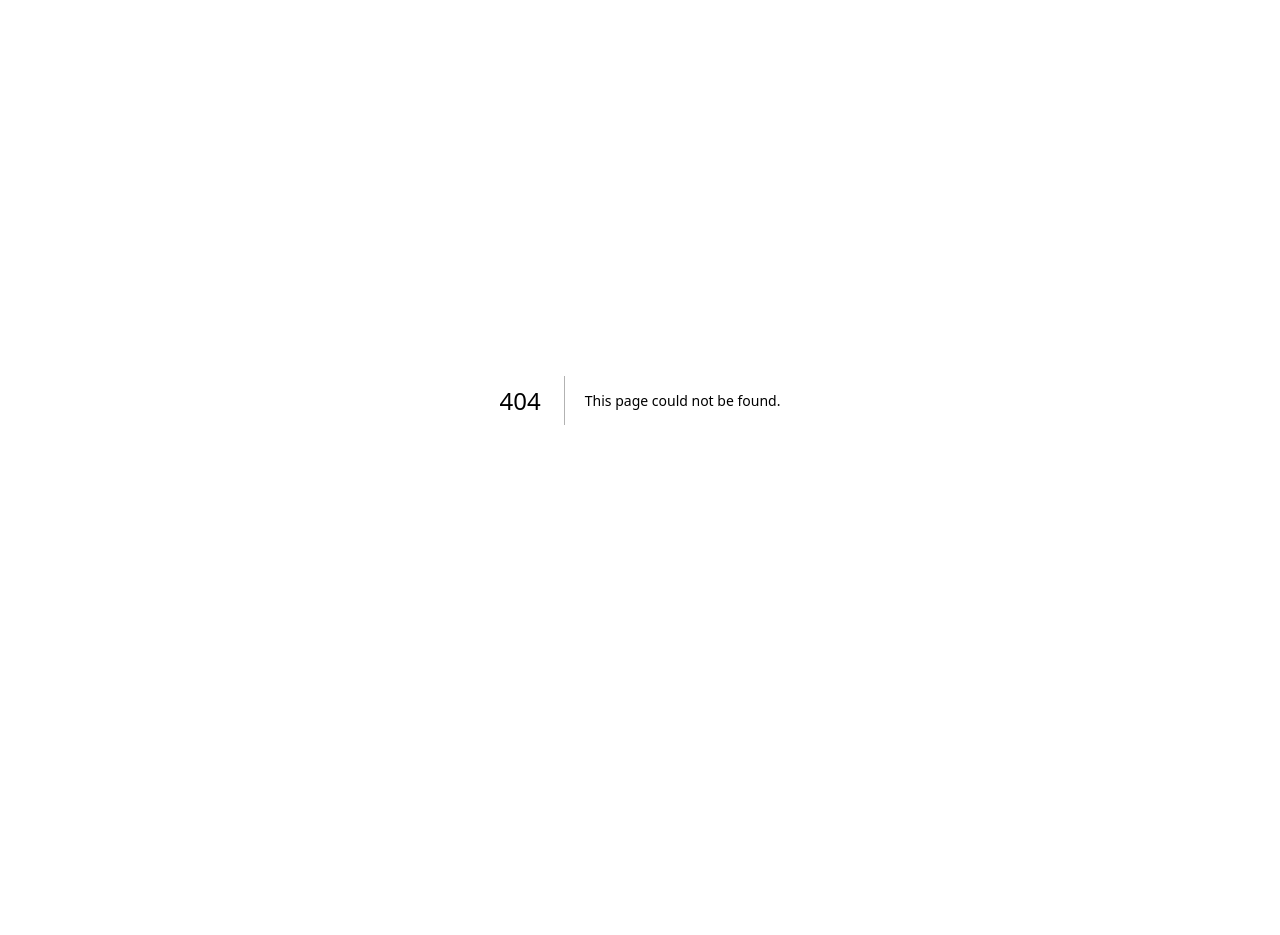
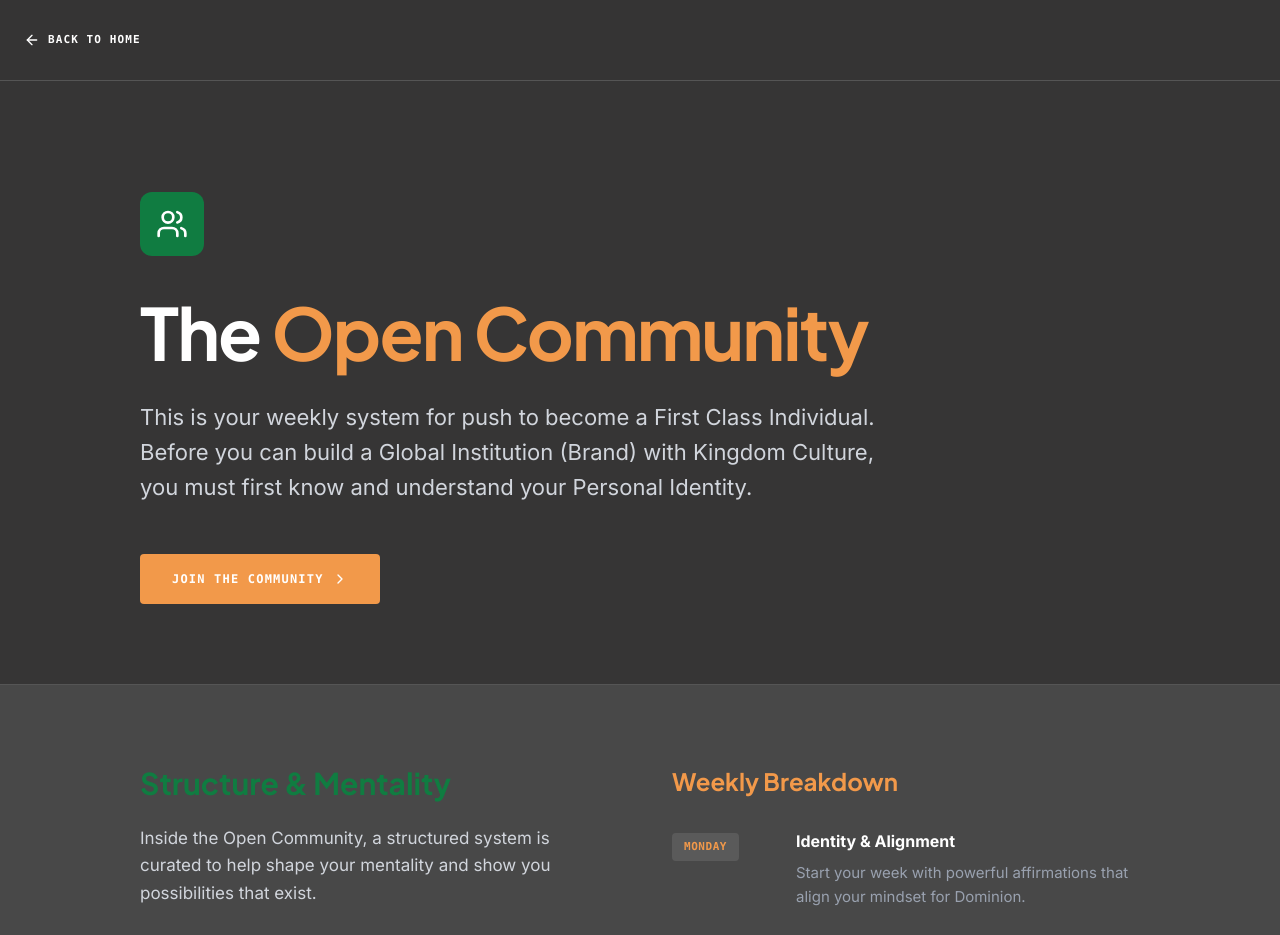
Before and after one commit to Wicje/LightBearerNetwork, a Next.js app: page /open-community in a window 1280 px wide. Before the commit this address had no page. Shown: the top 935 px of the page. Before the commit the page ends 800 px from the top, so only its background shows below. Built offline with nearby package versions, Linux system fonts and the light colour scheme.

Commit message:
feat: add Open Community page and update image config
Enable Google Drive images in next.config.ts and implement the Open Community details page. Additionally, update the homepage card layout for better positioning.

```diff
--- /dev/null
+++ b/app/open-community/page.tsx
@@ -0,0 +1,92 @@
+import Image from "next/image";
+import Link from "next/link";
+import {
+  Users,
+  ChevronRight,
+  ArrowLeft
+} from "lucide-react";
+
+export default function OpenCommunityPage() {
+  return (
+    <main className="min-h-screen bg-[#363535] text-white selection:bg-[#F2994A] selection:text-white pb-32">
+      {/* HEADER */}
+      <header className="fixed top-0 left-0 right-0 z-50 bg-[#363535]/90 backdrop-blur-md border-b border-[#555]">
+        <div className="max-w-[1400px] mx-auto px-6 h-20 flex items-center">
+          <Link href="/" className="flex items-center gap-2 text-white hover:text-[#F2994A] transition-colors font-mono uppercase tracking-widest text-[11px] font-bold">
+            <ArrowLeft className="w-4 h-4" />
+            Back to Home
+          </Link>
+        </div>
+      </header>
+
+      {/* HERO */}
+      <section className="pt-40 md:pt-48 pb-20 px-6">
+        <div className="max-w-[1000px] mx-auto">
+          <div className="w-16 h-16 rounded-xl bg-[#107C41] flex items-center justify-center mb-10">
+            <Users className="w-8 h-8 text-white" />
+          </div>
+
+          <h1 className="text-4xl sm:text-5xl md:text-7xl font-bold font-display tracking-tight mb-8">
+            The <span className="text-[#F2994A]">Open Community</span>
+          </h1>
+
+          <p className="text-[16px] md:text-[22px] text-gray-300 max-w-3xl leading-[1.6] mb-12">
+            This is your weekly system for push to become a First Class Individual. Before you can build a Global Institution (Brand) with Kingdom Culture, you must first know and understand your Personal Identity.
+          </p>
+
+          <button className="bg-[#F2994A] hover:bg-[#df8b40] text-white px-8 py-4 rounded-[4px] font-mono font-bold tracking-[0.1em] transition-colors uppercase text-[12px] flex items-center gap-2 justify-center w-full sm:w-auto">
+            Join the Community <ChevronRight className="w-4 h-4" />
+          </button>
+        </div>
+      </section>
+
+      {/* DETAILED CONTENT */}
+      <section className="px-6 py-20 bg-[#484848] border-y border-[#555]">
+        <div className="max-w-[1000px] mx-auto grid md:grid-cols-2 gap-12 md:gap-16">
+          <div>
+            <h2 className="text-3xl font-display font-bold mb-6 text-[#107C41]">Structure & Mentality</h2>
+            <p className="text-gray-300 leading-relaxed text-[16px] md:text-[17px] mb-6">
+              Inside the Open Community, a structured system is curated to help shape your mentality and show you possibilities that exist.
+            </p>
+            <p className="text-gray-300 leading-relaxed text-[16px] md:text-[17px]">
+              We believe that excellence in the marketplace is fundamentally tied to an individual's spiritual alignment and clarity of purpose. This space ensures you are always growing, always accountable, and constantly exposed to high-value insights.
+            </p>
+          </div>
+
+          <div>
+            <h3 className="text-2xl font-display font-bold mb-8 text-[#F2994A]">Weekly Breakdown</h3>
+            <div className="space-y-8">
+              {[
+                { day: "Monday", focus: "Identity & Alignment", desc: "Start your week with powerful affirmations that align your mindset for Dominion." },
+                { day: "Wednesday", focus: "Clarity & Direction", desc: "Get our weekly letter breaking down mindset patterns, sharing growth strategies that give you an edge in today's marketplace environment." },
+                { day: "Friday", focus: "Intentional Learning", desc: "Using the community focus points you learn on diverse subject matters that have direct impact and making you a better builder." },
+                { day: "Saturday", focus: "Spiritual Activation", desc: "Join focused prayer sessions to strengthen your spiritual altar for divine wisdom and guidance." },
+                { day: "Monthly", focus: "Growth & Exposure", desc: "Plug into our General Assembly for deeper interactive teachings and connections." }
+              ].map((schedule, idx) => (
+                <div key={idx} className="flex flex-col sm:flex-row gap-3 sm:gap-6">
+                  <div className="w-auto sm:w-[100px] shrink-0 sm:pt-1 inline-flex self-start">
+                    <span className="bg-[#5A5A5A] text-[#F2994A] px-3 py-1.5 rounded text-[11px] font-mono font-bold uppercase tracking-wider block text-center">
+                      {schedule.day}
+                    </span>
+                  </div>
+                  <div>
+                    <h5 className="text-white font-bold text-[16px] mb-2">{schedule.focus}</h5>
+                    <p className="text-gray-400 text-[14px] md:text-[15px] leading-relaxed">{schedule.desc}</p>
+                  </div>
+                </div>
+              ))}
+            </div>
+          </div>
+        </div>
+      </section>
+
+      {/* CTA */}
+      <section className="py-20 md:py-32 px-6 text-center">
+        <h2 className="text-3xl md:text-5xl font-display font-bold mb-8 leading-tight">Ready to step into your <br className="hidden md:block"/> <span className="text-[#107C41]">placement?</span></h2>
+        <button className="bg-[#107C41] hover:bg-[#0c5c30] text-white px-8 py-5 md:px-10 rounded-[4px] font-mono font-bold tracking-[0.1em] transition-colors uppercase text-[12px] md:text-[14px] w-full sm:w-auto">
+          Start your growth journey now
+        </button>
+      </section>
+    </main>
+  );
+}
--- a/app/page.tsx
+++ b/app/page.tsx
@@ -225,11 +225,11 @@ export default function Page() {
 
           <div className="grid md:grid-cols-2 gap-8 lg:gap-12">
             {/* Open Community */}
-            <div className="bg-[#484848] rounded-[24px] p-6 md:p-10 border border-[#555] flex flex-col relative overflow-hidden group">
+            <div className="bg-[#484848] rounded-[24px] p-6 md:p-10 border border-[#555] flex flex-col relative overflow-hidden group h-fit md:sticky md:top-24">
               <div className="absolute top-0 right-0 p-8 opacity-5 -translate-y-1/4 translate-x-1/4 group-hover:scale-110 transition-transform duration-500">
                 <Users className="w-48 h-48 text-white" />
               </div>
-              <div className="relative z-10">
+              <div className="relative z-10 flex flex-col h-full">
                 <div className="w-12 h-12 rounded bg-[#107C41] flex items-center justify-center mb-6 md:mb-8">
                   <Users className="w-6 h-6 text-white" />
                 </div>
@@ -240,32 +240,9 @@ export default function Page() {
                   Inside the Open Community, a structured system is curated to help shape your mentality and show you possibilities that exist.
                 </p>
 
-                <div className="space-y-6 mb-10">
-                  <h4 className="font-mono text-[#F2994A] text-[11px] uppercase tracking-[0.15em] font-bold pb-2 border-b border-[#555]">Weekly Breakdown</h4>
-                  {[
-                    { day: "Monday", focus: "Identity & Alignment", desc: "Start your week with powerful affirmations that align your mindset for Dominion." },
-                    { day: "Wednesday", focus: "Clarity & Direction", desc: "Get our weekly letter breaking down mindset patterns, sharing growth strategies that give you an edge in today's marketplace environment." },
-                    { day: "Friday", focus: "Intentional Learning", desc: "Using the community focus points you learn on diverse subject matters that have direct impact and making you a better builder." },
-                    { day: "Saturday", focus: "Spiritual Activation", desc: "Join focused prayer sessions to strengthen your spiritual altar for divine wisdom and guidance." },
-                    { day: "Monthly", focus: "Growth & Exposure", desc: "Plug into our General Assembly for deeper interactive teachings and connections." }
-                  ].map((schedule, idx) => (
-                    <div key={idx} className="flex flex-col sm:flex-row gap-2 sm:gap-4">
-                      <div className="w-auto sm:w-[100px] shrink-0 self-start sm:self-auto">
-                        <span className="bg-[#5A5A5A] text-[#F2994A] px-2 py-1 rounded text-[10px] font-mono font-bold uppercase tracking-wider block text-center inline-block sm:block">
-                          {schedule.day}
-                        </span>
-                      </div>
-                      <div>
-                        <h5 className="text-white font-bold text-[14px] mb-1">{schedule.focus}</h5>
-                        <p className="text-gray-400 text-[13px] leading-relaxed">{schedule.desc}</p>
-                      </div>
-                    </div>
-                  ))}
-                </div>
-
-                <button className="w-full bg-[#107C41] hover:bg-[#0c5c30] text-white py-4 rounded-[4px] font-mono text-[11px] uppercase tracking-[0.15em] font-bold transition-colors flex items-center justify-center gap-2 mt-auto">
-                  Start your growth journey now <ChevronRight className="w-4 h-4" />
-                </button>
+                <Link href="/open-community" className="w-full bg-[#107C41] hover:bg-[#0c5c30] text-white py-4 rounded-[4px] font-mono text-[11px] uppercase tracking-[0.15em] font-bold transition-colors flex items-center justify-center gap-2 mt-2 relative z-20">
+                  Explore Open Community <ChevronRight className="w-4 h-4" />
+                </Link>
               </div>
             </div>
 
@@ -329,16 +306,16 @@ export default function Page() {
           </div>
           <div className="grid grid-cols-1 sm:grid-cols-2 lg:grid-cols-4 gap-4 md:gap-6">
             <div className="aspect-square bg-gray-200 rounded-2xl overflow-hidden relative">
-              <Image src="https://images.unsplash.com/photo-1540575467063-178a50c2df87?auto=format&fit=crop&q=80&w=800" alt="Gallery" fill className="object-cover" referrerPolicy="no-referrer" />
+              <Image src="https://drive.google.com/uc?export=view&id=1oW_8eyaaLgCGJM3zHfFRJIOA9utn6WUS" alt="Gallery 1" fill className="object-cover" referrerPolicy="no-referrer" />
             </div>
             <div className="aspect-square bg-gray-200 rounded-2xl overflow-hidden relative">
-              <Image src="https://images.unsplash.com/photo-1515187029135-18ee286d815b?auto=format&fit=crop&q=80&w=800" alt="Gallery" fill className="object-cover" referrerPolicy="no-referrer" />
+              <Image src="https://drive.google.com/uc?export=view&id=1UKW9Xa9eMXZhOY2oJ9xq07SJJelKQE2J" alt="Gallery 2" fill className="object-cover" referrerPolicy="no-referrer" />
             </div>
             <div className="aspect-square bg-gray-200 rounded-2xl overflow-hidden relative">
-              <Image src="https://images.unsplash.com/photo-1528605248644-14dd04022da1?auto=format&fit=crop&q=80&w=800" alt="Gallery" fill className="object-cover" referrerPolicy="no-referrer" />
+              <Image src="https://drive.google.com/uc?export=view&id=1hocBSjfaxgXhkQF3Qczp-R_IBuECKzub" alt="Gallery 3" fill className="object-cover" referrerPolicy="no-referrer" />
             </div>
             <div className="aspect-square bg-gray-200 rounded-2xl overflow-hidden relative">
-              <Image src="https://images.unsplash.com/photo-1556761175-5973dc0f32e7?auto=format&fit=crop&q=80&w=800" alt="Gallery" fill className="object-cover" referrerPolicy="no-referrer" />
+              <Image src="https://drive.google.com/uc?export=view&id=14N2aW3hKRkq2ySqQCMXYI35LIOkF8DMM" alt="Gallery 4" fill className="object-cover" referrerPolicy="no-referrer" />
             </div>
           </div>
         </div>
--- a/next.config.ts
+++ b/next.config.ts
@@ -22,6 +22,12 @@ const nextConfig: NextConfig = {
         port: '',
         pathname: '/**',
       },
+      {
+        protocol: 'https',
+        hostname: 'drive.google.com',
+        port: '',
+        pathname: '/**',
+      },
     ],
   },
   output: 'standalone',
```
